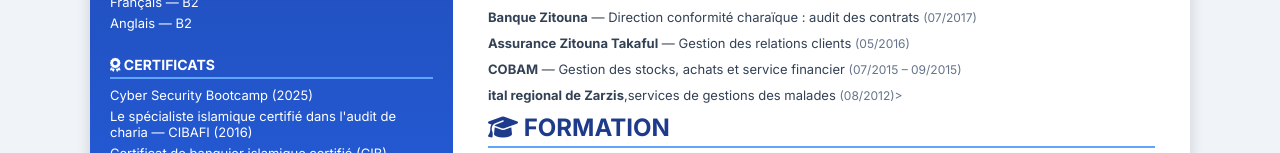
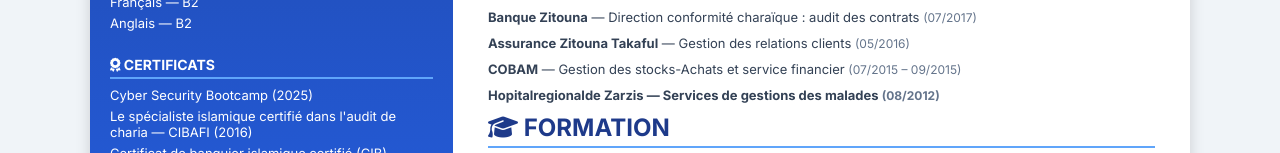
Before and after one commit to Montassar05/CV_Montassar_Pro, a plain HTML site: page index.html in a window 1280 px wide. Shown: the part 635-788 px from the top of the page. Drawn offline with Linux system fonts and the light colour scheme.

Commit message:
Update index.html
amelioration

```diff
--- a/index.html
+++ b/index.html
@@ -115,8 +115,8 @@
         <ul>
         <li><b>Banque Zitouna</b> — Direction conformité charaïque : audit des contrats <span>(07/2017)</span></li>
         <li><b>Assurance Zitouna Takaful</b> — Gestion des relations clients <span>(05/2016)</span></li>
-        <li><b>COBAM</b> — Gestion des stocks, achats et service financier <span>(07/2015 – 09/2015)</span></li>
-        <li><b>ital regional de Zarzis</b>,services de gestions des malades <span>(08/2012)></li>
+        <li><b>COBAM</b> — Gestion des stocks-Achats et service financier <span>(07/2015 – 09/2015)</span></li>
+        <li><b>Hopitalregionalde Zarzis<b> — Services de gestions des malades <span>(08/2012)</span></li>
         </ul>
       </section>
 
```
